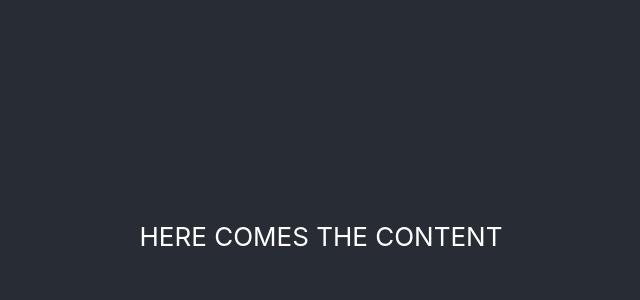
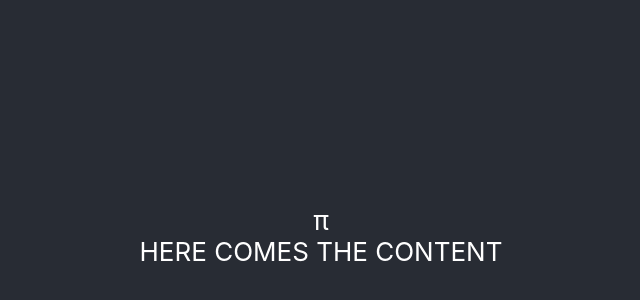
Before and after one commit to sklinkusch/saga-numbers, a React (Create React App) app: page / in a window 1280 px wide. Shown: the part 164-464 px from the top of the page, without its empty margins (319-959 px from the left). Built offline with nearby package versions, Linux system fonts and the light colour scheme.

Commit message:
added pi-symbol

```diff
--- a/src/components/App.js
+++ b/src/components/App.js
@@ -5,7 +5,10 @@ class App extends React.Component {
   render() {
     return (
       <div className="App">
-        <header className="App-header">HERE COMES THE CONTENT</header>
+        <header className="App-header">
+          <div className="pi">&pi;</div>
+          HERE COMES THE CONTENT
+        </header>
       </div>
     );
   }
```
